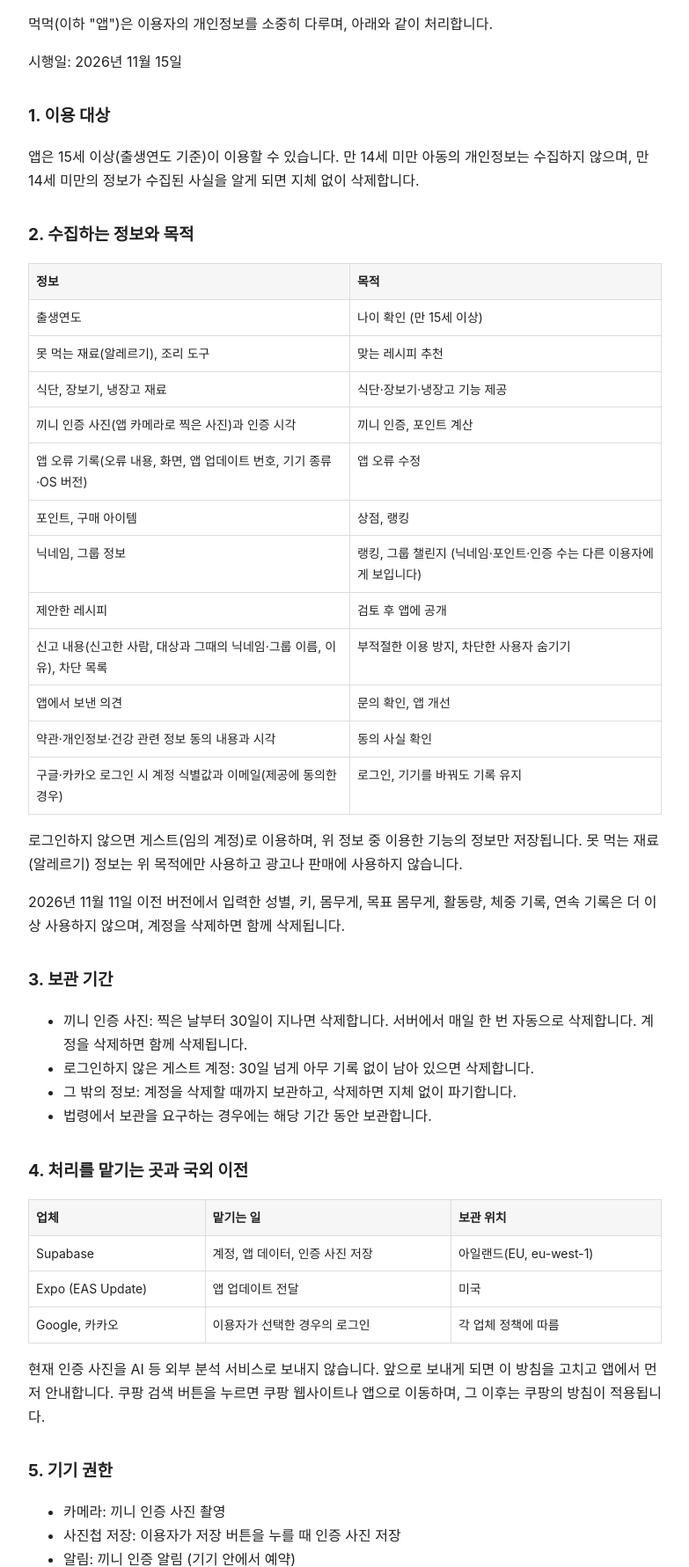
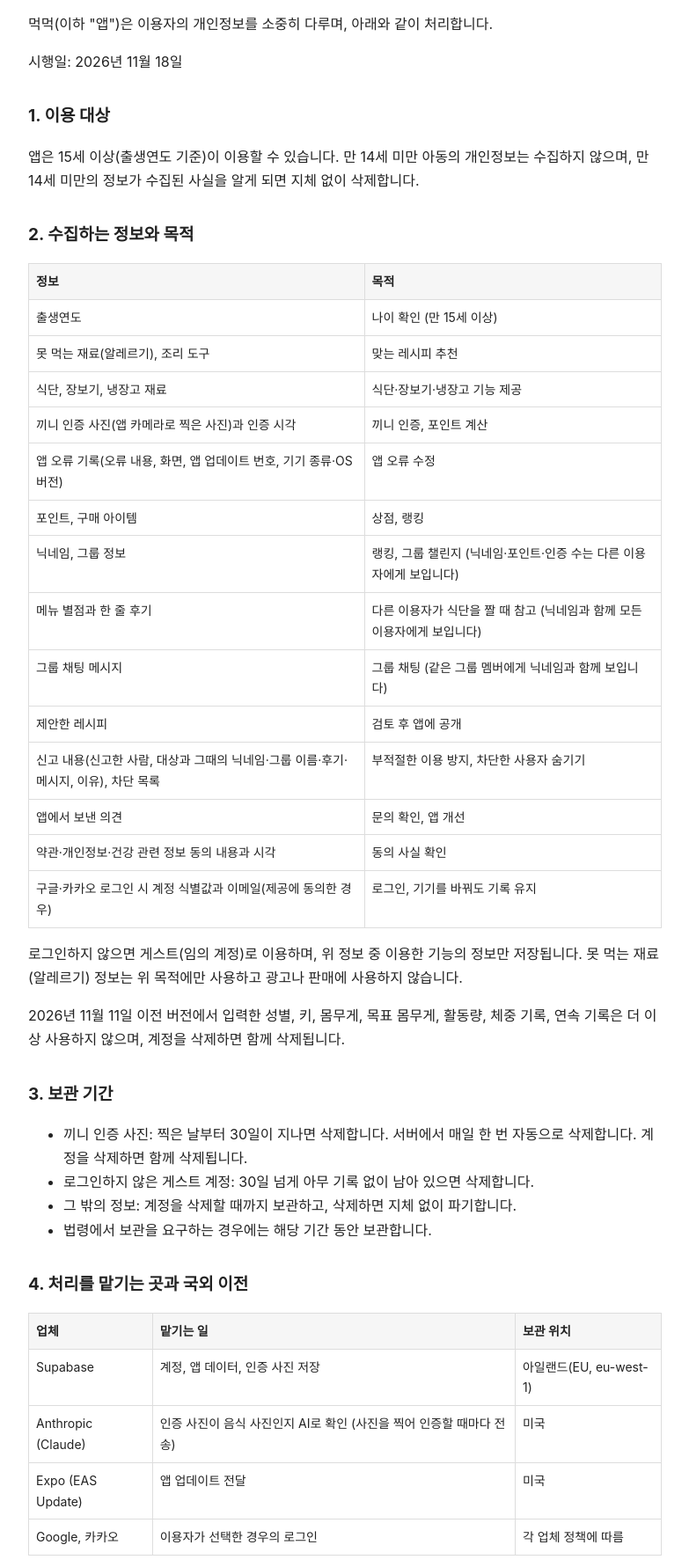
Before and after one commit to SY494/mukmuk-legal, a plain HTML site: page privacy-policy.html in a window 1280 px wide. Shown: the part 89-1870 px from the top of the page at 88% size, without its empty margins (248-1031 px from the left). Drawn offline with Linux system fonts and the light colour scheme.

Commit message:
처리방침·약관: AI 사진 확인(Anthropic), 별점·후기, 그룹 채팅, 시행일 11월 18일
Co-Authored-By: Claude Opus 5.5 <noreply@anthropic.com>

```diff
--- a/privacy-policy.html
+++ b/privacy-policy.html
@@ -14,10 +14,10 @@
 </style>
 </head>
 <body>
-<!-- 초안: 법률 검토를 받지 않았다. 공개 전에 노란 칸을 모두 채우고 팀이 읽어 본다. 2026-11-15: 오류 기록 추가(AI 사진 확인은 꺼 둬서 뺌. 켜면 2·4번에 Anthropic 다시 넣기), 사진 삭제를 서버 예약 작업으로 바꿈. -->
+<!-- 초안: 법률 검토를 받지 않았다. 공개 전에 노란 칸을 모두 채우고 팀이 읽어 본다. 2026-11-15: 오류 기록 추가, 사진 삭제를 서버 예약 작업으로 바꿈. 2026-11-18: AI 사진 확인(Anthropic) 다시 켬, 별점·후기와 그룹 채팅 추가, 쿠팡 상품 링크 뺌. -->
 <h1>먹먹 개인정보 처리방침</h1>
 <p>먹먹(이하 "앱")은 이용자의 개인정보를 소중히 다루며, 아래와 같이 처리합니다.</p>
-<p>시행일: 2026년 11월 15일</p>
+<p>시행일: 2026년 11월 18일</p>
 
 <h2>1. 이용 대상</h2>
 <p>앱은 15세 이상(출생연도 기준)이 이용할 수 있습니다. 만 14세 미만 아동의 개인정보는 수집하지 않으며, 만 14세 미만의 정보가 수집된 사실을 알게 되면 지체 없이 삭제합니다.</p>
@@ -32,8 +32,10 @@
   <tr><td>앱 오류 기록(오류 내용, 화면, 앱 업데이트 번호, 기기 종류·OS 버전)</td><td>앱 오류 수정</td></tr>
   <tr><td>포인트, 구매 아이템</td><td>상점, 랭킹</td></tr>
   <tr><td>닉네임, 그룹 정보</td><td>랭킹, 그룹 챌린지 (닉네임·포인트·인증 수는 다른 이용자에게 보입니다)</td></tr>
+  <tr><td>메뉴 별점과 한 줄 후기</td><td>다른 이용자가 식단을 짤 때 참고 (닉네임과 함께 모든 이용자에게 보입니다)</td></tr>
+  <tr><td>그룹 채팅 메시지</td><td>그룹 채팅 (같은 그룹 멤버에게 닉네임과 함께 보입니다)</td></tr>
   <tr><td>제안한 레시피</td><td>검토 후 앱에 공개</td></tr>
-  <tr><td>신고 내용(신고한 사람, 대상과 그때의 닉네임·그룹 이름, 이유), 차단 목록</td><td>부적절한 이용 방지, 차단한 사용자 숨기기</td></tr>
+  <tr><td>신고 내용(신고한 사람, 대상과 그때의 닉네임·그룹 이름·후기·메시지, 이유), 차단 목록</td><td>부적절한 이용 방지, 차단한 사용자 숨기기</td></tr>
   <tr><td>앱에서 보낸 의견</td><td>문의 확인, 앱 개선</td></tr>
   <tr><td>약관·개인정보·건강 관련 정보 동의 내용과 시각</td><td>동의 사실 확인</td></tr>
   <tr><td>구글·카카오 로그인 시 계정 식별값과 이메일(제공에 동의한 경우)</td><td>로그인, 기기를 바꿔도 기록 유지</td></tr>
@@ -53,10 +55,11 @@
 <table>
   <tr><th>업체</th><th>맡기는 일</th><th>보관 위치</th></tr>
   <tr><td>Supabase</td><td>계정, 앱 데이터, 인증 사진 저장</td><td>아일랜드(EU, eu-west-1)</td></tr>
+  <tr><td>Anthropic (Claude)</td><td>인증 사진이 음식 사진인지 AI로 확인 (사진을 찍어 인증할 때마다 전송)</td><td>미국</td></tr>
   <tr><td>Expo (EAS Update)</td><td>앱 업데이트 전달</td><td>미국</td></tr>
   <tr><td>Google, 카카오</td><td>이용자가 선택한 경우의 로그인</td><td>각 업체 정책에 따름</td></tr>
 </table>
-<p>현재 인증 사진을 AI 등 외부 분석 서비스로 보내지 않습니다. 앞으로 보내게 되면 이 방침을 고치고 앱에서 먼저 안내합니다. 쿠팡 검색 버튼을 누르면 쿠팡 웹사이트나 앱으로 이동하며, 그 이후는 쿠팡의 방침이 적용됩니다.</p>
+<p>인증 사진은 끼니를 인증할 때 인터넷으로 암호화해 Anthropic(미국)에 보내 음식 사진인지 확인합니다. Anthropic은 받은 사진을 AI 학습에 쓰지 않으며, 확인이 끝난 뒤 정해진 기간(최대 30일) 안에 삭제합니다. 사진을 보내고 싶지 않으면 끼니 인증을 하지 않으면 됩니다 (식단·장보기 등 다른 기능은 그대로 쓸 수 있습니다). 장보기의 검색 버튼을 누르면 쿠팡 웹사이트나 앱으로 이동하며, 그 이후는 쿠팡의 방침이 적용됩니다.</p>
 
 <h2>5. 기기 권한</h2>
 <ul>
```
Also changed, not shown: terms.html (+2 -2 lines).
